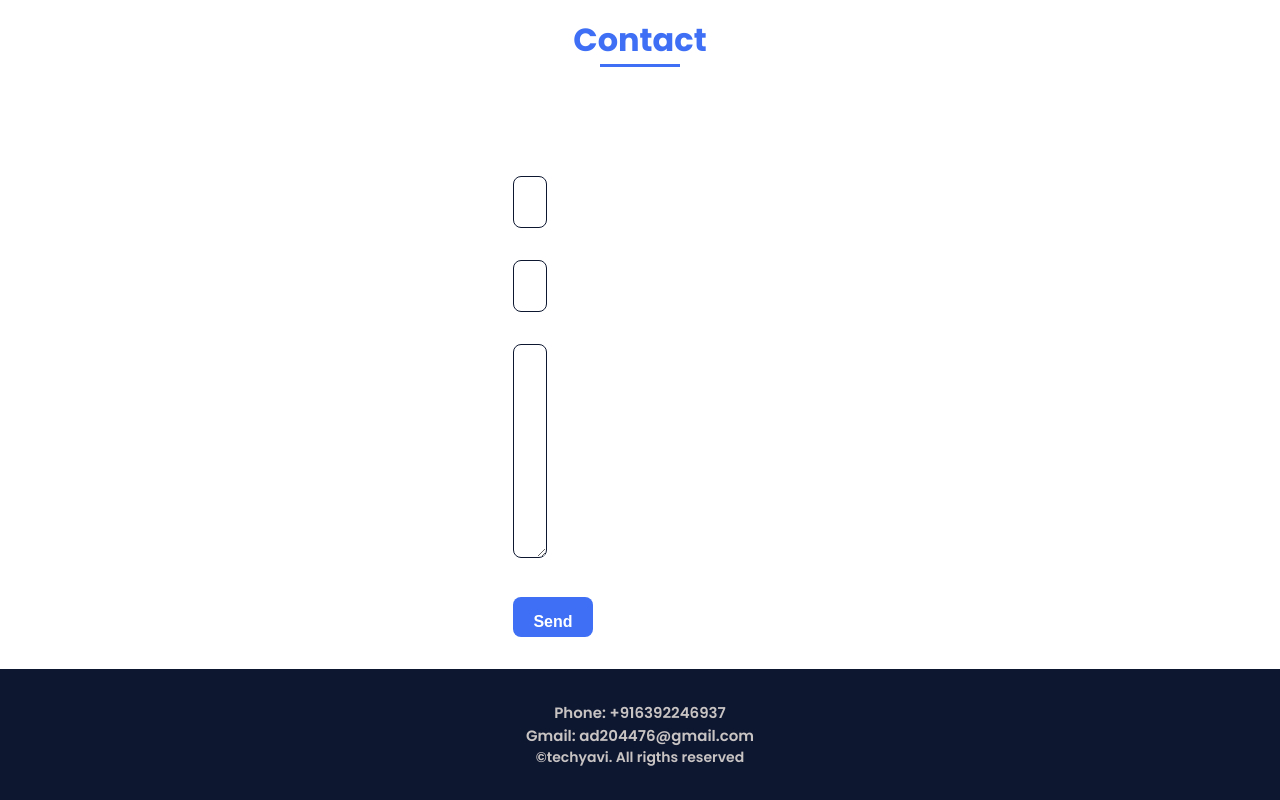
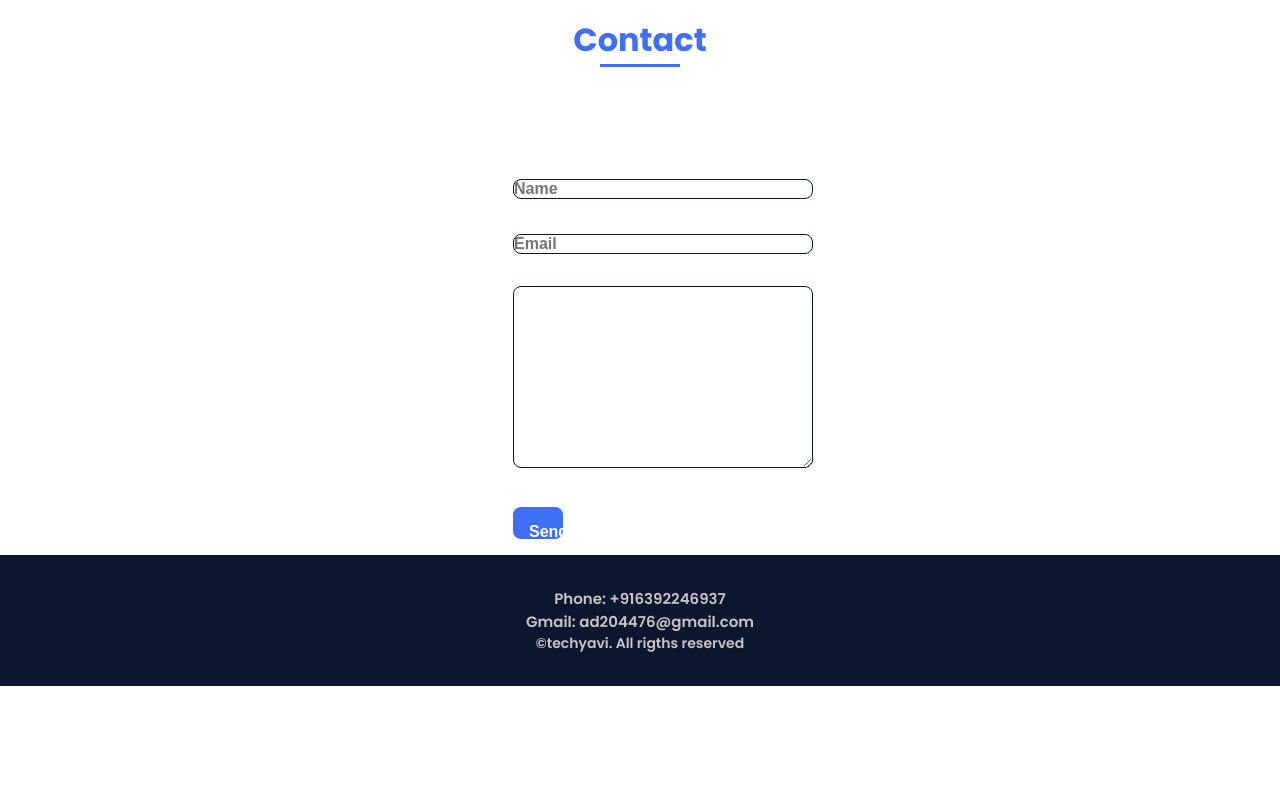
Before and after one commit to techyavixyz/Abhinash-Portfolio, a plain HTML site: page index.html in a window 1280 px wide. Shown: the part 2960-3760 px from the top of the page. After the commit the page ends 3646 px from the top, so only its background shows below. Drawn offline with nearby package versions, Linux system fonts and the light colour scheme.

Commit message:
Update media.css

```diff
--- a/assets/css/media.css
+++ b/assets/css/media.css
@@ -224,4 +224,24 @@ position: relative;
       grid-template-columns: repeat(3, 1fr);
       column-gap: 2rem;
     }
+          .contact__input {
+        width: 1000%;
+        font-size: var(--normal-font-size);
+        font-weight: 20px;
+        padding: 0rem;
+        border-radius: 0.5rem;
+        border: 1.5px solid var(--second-color);
+        outline: none;
+        margin-bottom: var(--mb-4);
+      }
+    .contact__button {
+        display:  block;
+        height: 20px;
+        margin-left: auto;
+        width: 50px;
+        margin-bottom: var(--mb-2);
+
+
+      }
   }
+  }
```
